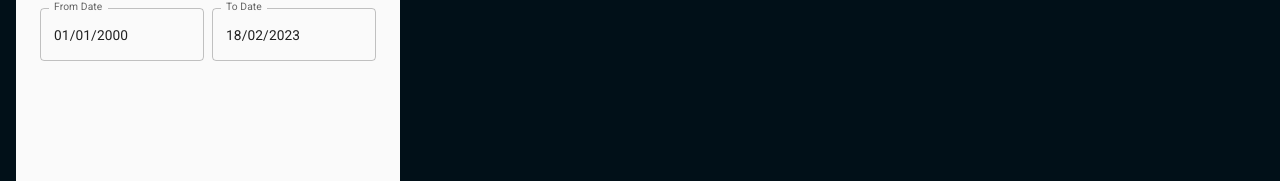
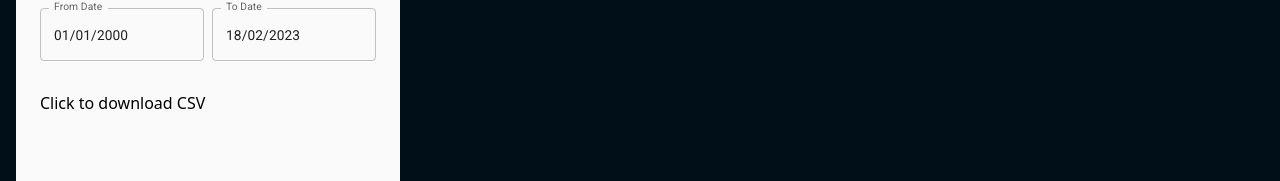
Before and after one commit to Dibyendu303/RIM-Portal, a React (Create React App) app in the folder frontend/: page / in a window 1280 px wide. Shown: the part 508-689 px from the top of the page. Built offline with nearby package versions, Linux system fonts and the light colour scheme; no server answers; sample sign-in values are in the browser's storage.

Commit message:
Added temporary download to csv option/ fixed filters

```diff
--- a/frontend/package.json
+++ b/frontend/package.json
@@ -14,6 +14,7 @@
     "axios": "^1.2.1",
     "dayjs": "^1.11.7",
     "react": "^18.2.0",
+    "react-csv": "^2.2.2",
     "react-dom": "^18.2.0",
     "react-helmet-async": "^1.3.0",
     "react-icons": "^4.8.0",
--- a/frontend/src/components/EnhancedTable.js
+++ b/frontend/src/components/EnhancedTable.js
@@ -1010,10 +1010,12 @@ export default function EnhancedTable(props) {
 
         if (typeof clubName === "object" && clubName.length !== 0) {
             results = results.filter((item) => {
+                if(typeof(item.ownedBy) === "string" && typeof(item.heldBy) === "string"){
                     for (let j = 0; j < clubName.length; j++) {
                         const element = clubName[j].toLowerCase();
                         if ((item.ownedBy.toLowerCase() === element) || (item.heldBy.toLowerCase() === element)) {
                             return true;
+                        }
                     }
                 }
                 return false;
@@ -1023,10 +1025,12 @@ export default function EnhancedTable(props) {
         if (typeof catName === "object" && catName.length !== 0) {
 
             results = results.filter((item) => {
+                if(typeof(item.category) === "string"){
                     for (let j = 0; j < catName.length; j++) {
                         const element = catName[j].toLowerCase();
                         if (item.category.toLowerCase() === element) {
                             return true;
+                        }
                     }
                 }
                 return false;
@@ -1066,12 +1070,12 @@ export default function EnhancedTable(props) {
                                 order={order}
                                 orderBy={orderBy}
                                 onRequestSort={handleRequestSort}
-                                rowCount={data.length}
+                                rowCount={searchResults.length}
                             />
                             <TableBody>
-                                {stableSort(data, getComparator(order, orderBy))
+                                {stableSort(searchResults, getComparator(order, orderBy))
                                     .map((row, index) =>
-                                        <Row key={index} row={row} index={index} data={data} setData={setData} user={user} />
+                                        <Row key={index} row={row} index={index} data={searchResults} setData={setData} user={user} />
                                     )}
                             </TableBody>
                         </Table>
--- a/frontend/src/components/filter/filter.jsx
+++ b/frontend/src/components/filter/filter.jsx
@@ -3,6 +3,7 @@ import CategorySelect from './category_dropdown';
 import DayTime from './day_time';
 import styled from "styled-components";
 import { createTheme, ThemeProvider } from '@mui/material/styles';
+import {CSVLink} from "react-csv";
 
 
 const theme = createTheme({
@@ -54,7 +55,34 @@ const Wrap = styled.div`
 `;
 
 function Filter(props) {
-  const { setStartDate, setEndDate, clubName, setClubName, catName, setCatName } = props;
+  const { data, setStartDate, setEndDate, clubName, setClubName, catName, setCatName } = props;
+
+  console.log(data);
+  const headers = [
+
+    {label : 'bill', key : 'bill'},
+    {label : 'category', key : 'category'},
+    {label : 'heldBy', key : 'heldBy'},
+    {label : 'name', key : 'name'},
+    {label : 'occupiedTime', key : 'occupiedTime'},
+    {label : 'ownedBy', key : 'ownedBy'},
+    {label : 'quantity', key : 'quantity'},
+    {label : 'remarks', key : 'remarks'},
+    {label : 'sanctionLetter', key : 'sanctionLetter'},
+    {label : 'status', key : 'status'},
+    {label : '__v', key : '__v'},
+    {label : '_id', key : '_id'},
+
+  ];
+
+  const csvReport = {
+
+    filename: "item-data.csv",
+    headers : headers,
+    data : data
+  };
+
+
   return (
     <Wrap>
       <FilterHead>Filters</FilterHead>
@@ -63,6 +91,7 @@ function Filter(props) {
           <ClubSelect setClubName={setClubName} clubName={clubName} />
           <CategorySelect catName={catName} setCatName={setCatName} />
           <DayTime setStartDate={setStartDate} setEndDate={setEndDate} />
+          <CSVLink {...csvReport}> Click to download CSV </CSVLink>
         </FilterContent>
       </ThemeProvider>
     </Wrap>
--- a/frontend/src/pages/Home.js
+++ b/frontend/src/pages/Home.js
@@ -2,7 +2,7 @@ import React, { useEffect, useState } from 'react'
 import { useNavigate } from 'react-router-dom';
 import Navbar from '../components/Navbar';
 import EnhancedTable from '../components/EnhancedTable';
-import Filter from '../components/filter/Filter.jsx'
+import Filter from '../components/filter/filter.jsx'
 import axios from 'axios';
 import Snackbar from '@mui/material/Snackbar';
 import MuiAlert from '@mui/material/Alert';
@@ -108,7 +108,7 @@ const Home = (props) => {
             </Snackbar>
             <Navbar data={data} setData={setData} onQuery={setQuery} />
             <div className='min-h-screen flex flex-row gap-4 p-4'>
-                <Filter setStartDate={setStartDate} setEndDate={setEndDate} clubName={clubName} setClubName={setClubName} catName={catName} setCatName={setCatName}></Filter>
+                <Filter data = {data} setStartDate={setStartDate} setEndDate={setEndDate} clubName={clubName} setClubName={setClubName} catName={catName} setCatName={setCatName}></Filter>
                 <EnhancedTable data={data} setData={setData} user={user} query={query} clubName={clubName} catName={catName} startDate={startDate} endDate={endDate}></EnhancedTable>
             </div>
         </div>
--- a/frontend/src/pages/Received.js
+++ b/frontend/src/pages/Received.js
@@ -1,6 +1,6 @@
 import React, { useState, useEffect } from 'react'
 import Navbar from '../components/Navbar';
-import Filter from '../components/filter/Filter.jsx'
+import Filter from '../components/filter/filter.jsx'
 import RequestReceived from '../components/RequestReceived';
 import axios from 'axios';
 import Snackbar from '@mui/material/Snackbar';
--- a/frontend/src/pages/Sent.js
+++ b/frontend/src/pages/Sent.js
@@ -1,6 +1,6 @@
 import React, { useState, useEffect } from 'react'
 import Navbar from '../components/Navbar';
-import Filter from '../components/filter/Filter.jsx'
+import Filter from '../components/filter/filter.jsx'
 import RequestSent from '../components/RequestSent';
 import axios from 'axios';
 import Snackbar from '@mui/material/Snackbar';
```
Also changed, not shown: 2 other files (tests, documents, lock files or other folders). Lines whose indentation alone changed are shown as unchanged.
